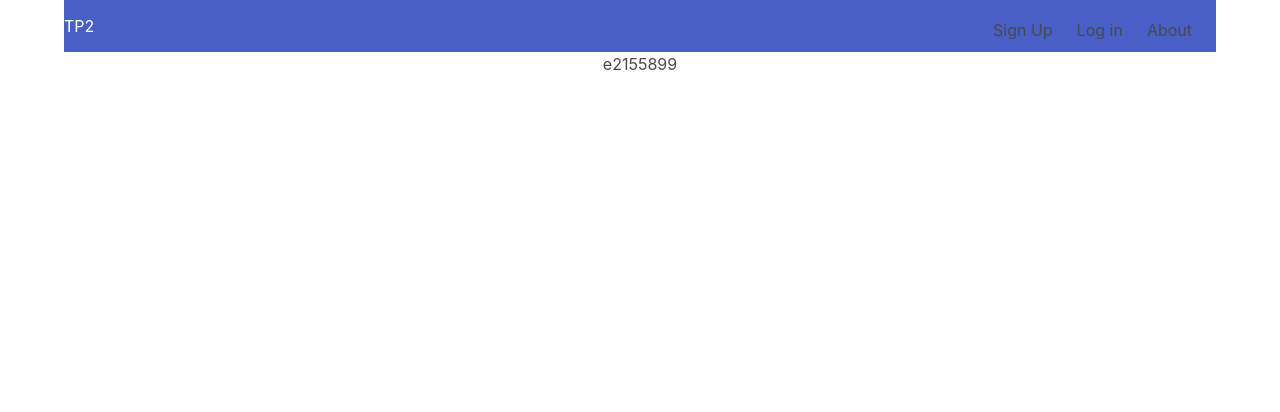
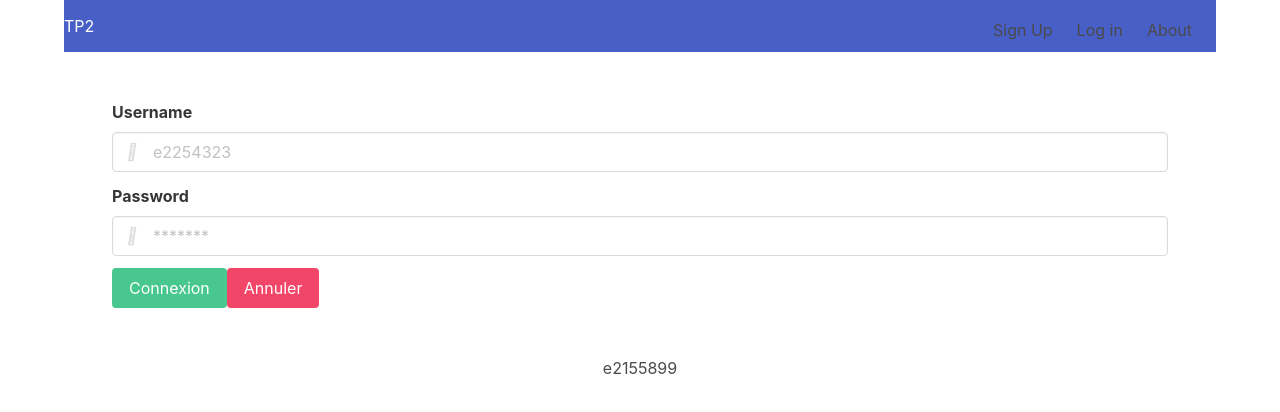
Before and after one commit to DanielTo1231/-Alternative-to-Netflix-Crunchyroll, a React (Vite) app: page /login in a window 1280 px wide. Shown: the top 412 px of the page. Built offline with nearby package versions, Linux system fonts and the light colour scheme.

Commit message:
partie 2 navbar auth + login

```diff
--- a/src/App.jsx
+++ b/src/App.jsx
@@ -1,16 +1,23 @@
 import {BrowserRouter, Route, Routes} from "react-router-dom";
 import {Home} from "./Home";
+import {NoMatch} from "./NoMatch";
 import {DetailPage} from "./Details.jsx";
 import {Navbar} from "./components/Navbar";
+import {AuthProvider} from "./Auth";
+import {Login} from "./Login";
 
 export function App() {
     return (
+        <AuthProvider>
             <BrowserRouter>
                 <Navbar/>
                 <Routes>
                     <Route path="/" element={<Home/>}/>
                     <Route path="/detail/:id" element={<DetailPage/>}/>
+                    <Route path="/login" element={<Login />}/>
+                    <Route path="*" element={<NoMatch/>}/>
                 </Routes>
             </BrowserRouter>
+        </AuthProvider>
     );
 }
--- /dev/null
+++ b/src/Auth.jsx
@@ -0,0 +1,37 @@
+import { createContext, useContext, useState, useEffect } from "react";
+
+const Auth = createContext(null);
+
+export const useAuth = () => useContext(Auth);
+
+export const AuthProvider = ({ children }) => {
+    const [authToken, setAuthToken] = useState(null);
+
+    useEffect(() => {
+        const token = sessionStorage.getItem("authToken");
+        if (token) {
+            setAuthToken(token);
+        }
+    }, []);
+
+    const saveAuthToken = (token) => {
+        sessionStorage.setItem("authToken", token);
+        setAuthToken(token);
+    };
+
+    const clearAuthToken = () => {
+        sessionStorage.removeItem("authToken");
+        setAuthToken(null);
+    };
+
+    return (
+        <Auth.Provider value={{
+            authToken,
+            isAuthenticated: !!authToken,
+            setAuthToken: saveAuthToken,
+            clearAuthToken
+        }}>
+            {children}
+        </Auth.Provider>
+    );
+};
--- /dev/null
+++ b/src/Login.jsx
@@ -0,0 +1,93 @@
+import { useState } from "react";
+import { useNavigate } from "react-router-dom";
+import { useAuth } from "./Auth";
+
+export const Login = () => {
+    const [username, setUsername] = useState("");
+    const [password, setPassword] = useState("");
+    const [error, setError] = useState("");
+    const navigate = useNavigate();
+    const { setAuthToken } = useAuth();
+
+    const handleLogin = async () => {
+        setError("");
+
+        if (!username || !password) {
+            setError("Username et mot de passe sont requis");
+            return;
+        }
+
+        try {
+            const response = await fetch("https://tvshowdbapi.herokuapp.com/auth/token", {
+                method: "POST",
+                headers: { "Content-Type": "application/json" },
+                body: JSON.stringify({ username, password })
+            });
+
+            if (!response.ok) {
+                throw new Error("Mauvais username ou mot de passe");
+            }
+
+            const data = await response.json();
+            setAuthToken(data.token);
+
+            sessionStorage.setItem("authToken", data.token);
+
+            navigate("/");
+        } catch (error) {
+            setError(error.message);
+        }
+    };
+
+    const handleCancel = () => {
+        navigate("/");
+    };
+
+    return (
+        <div className="container">
+            <div className="section">
+                <div className="content">
+                    <div className="field">
+                        <label className="label">Username</label>
+                        <div className="control has-icons-left">
+                            <input
+                                className="input"
+                                type="username"
+                                placeholder="e2254323"
+                                value={username}
+                                onChange={(e) => setUsername(e.target.value)}
+                                required
+                            />
+                            <span className="icon is-small is-left">
+                                <i className="fas fa-envelope"></i>
+                            </span>
+                        </div>
+                    </div>
+                    <div className="field">
+                        <label className="label">Password</label>
+                        <div className="control has-icons-left">
+                            <input
+                                className="input"
+                                type="password"
+                                placeholder="*******"
+                                value={password}
+                                onChange={(e) => setPassword(e.target.value)}
+                                required
+                            />
+                            <span className="icon is-small is-left">
+                                <i className="fas fa-lock"></i>
+                            </span>
+                        </div>
+                    </div>
+                    <div className="field">
+                        {error && <p className="help is-danger">{error}</p>}
+                        <div className="control">
+                            <button className="button is-success" onClick={handleLogin}>Connexion</button>
+                            <button className="button is-danger" onClick={handleCancel}>Annuler</button>
+                        </div>
+                    </div>
+                </div>
+            </div>
+        </div>
+    );
+};
--- a/src/components/Navbar.jsx
+++ b/src/components/Navbar.jsx
@@ -1,6 +1,14 @@
 import { Link } from "react-router-dom";
+import { useAuth } from "../Auth";
 
 export function Navbar() {
+    const { isAuthenticated, clearAuthToken } = useAuth();
+
+    const handleLogout = () => {
+        clearAuthToken();
+        window.location.href = "/Login";
+    };
+
     return (
         <nav className="navbar is-link" role="navigation" aria-label="main navigation">
             <div className="navbar-brand">
@@ -11,12 +19,28 @@ export function Navbar() {
             <div className="navbar-end">
                 <div className="navbar-item">
                     <div className="buttons">
+                        {!isAuthenticated ? (
+                            <>
                                 <Link className="navbar-item" to="/signup">
                                     Sign Up
                                 </Link>
                                 <Link className="navbar-item" to="/login">
                                     Log in
                                 </Link>
+                            </>
+                        ) : (
+                            <>
+                                <Link className="navbar-item" to="/history">
+                                    History
+                                </Link>
+                                <Link className="navbar-item" to="/profile">
+                                    Profile
+                                </Link>
+                                <Link className="navbar-item" onClick={handleLogout}>
+                                    Logout
+                                </Link>
+                            </>
+                        )}
                         <Link className="navbar-item" to="/about">
                             About
                         </Link>
```
Lines whose indentation alone changed are shown as unchanged.
